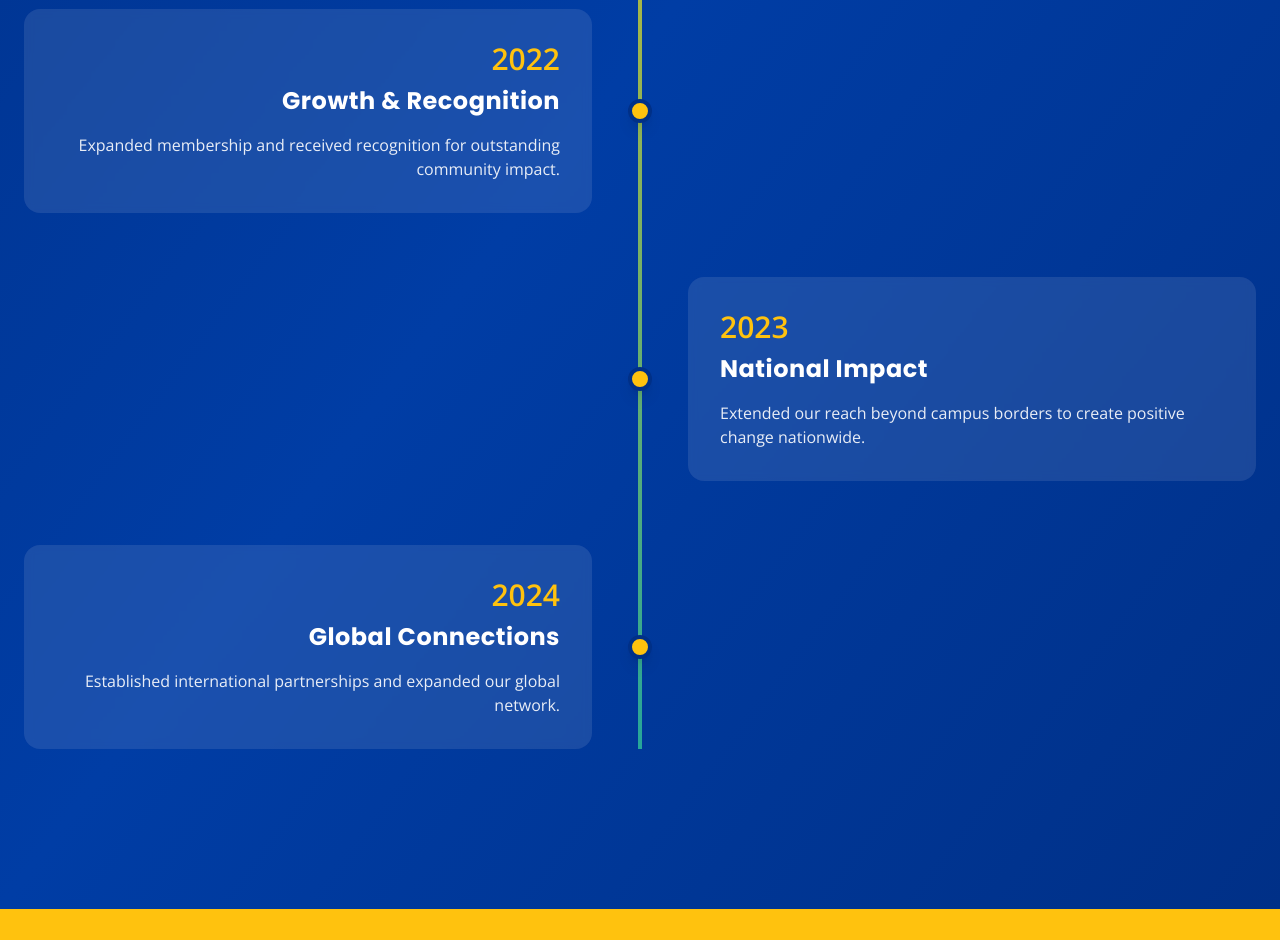
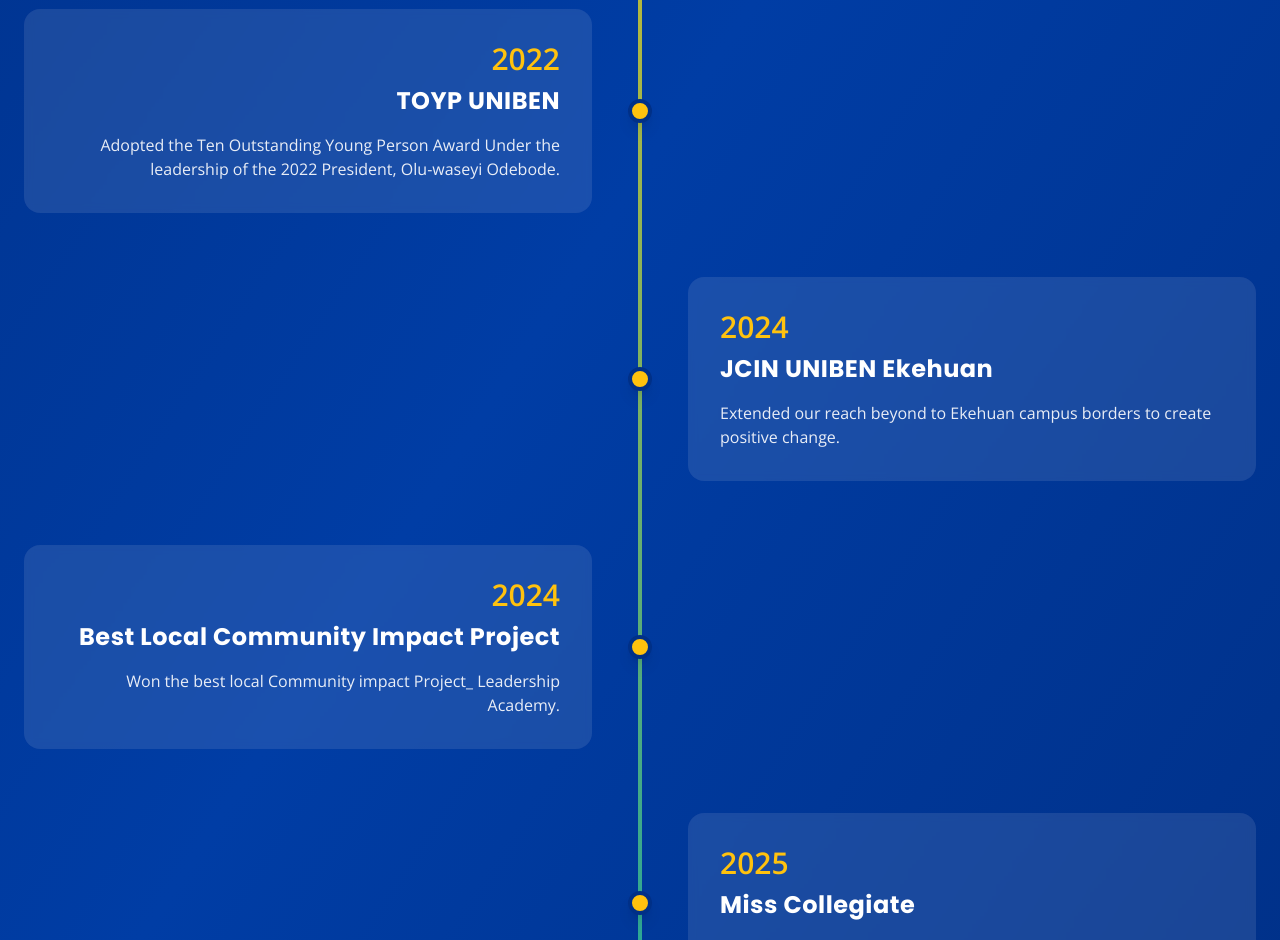
Before and after one commit to samuelikhifa/jcinnuniben, a React (Vite) app: page /about/Jcinunibenverview in a window 1280 px wide. Shown: the part 2380-3320 px from the top of the page. Built offline with nearby package versions, Linux system fonts and the light colour scheme.

Commit message:
update all changes

```diff
--- a/src/components/Navbar.tsx
+++ b/src/components/Navbar.tsx
@@ -50,7 +50,7 @@
       icon: Users,
       items: [
         { label: 'JCIN UNIBEN Overview', href: '/about/Jcinunibenverview' },
-        { label: 'Vision, Mission & Values', href: '/about/Jcivision' },
+        { label: 'Vision,  & Mission', href: '/about/Jcivision' },
       ]
     },
     media: {
@@ -232,17 +232,17 @@
             {/* Mobile Menu Header */}
             <div className="flex items-center justify-between p-4 border-b border-blue-600">
               <div className="flex items-center space-x-3">
-                <div className="w-10 h-10 bg-white rounded-full flex items-center justify-center">
+                <div className="w-10 h-10  flex items-center justify-center">
                   <img
-                    src="/images/logo/jci-logo.png"
+                    src={logo}
                     alt="JCI Nigeria UNIBEN Logo"
-                    className="w-8 h-8 rounded-full object-cover"
+                    className="w-8 h-8 object-cover"
                   />
                 </div>
-                <div className="text-white">
+                {/* <div className="text-white">
                   <div className="font-bold text-lg">JCIN UNIBEN</div>
                   <div className="text-sm text-blue-200">Leadership & Excellence</div>
-                </div>
+                </div> */}
               </div>
               <button
                 onClick={closeMenu}
--- a/src/pages/About/Jcinunibenverview.tsx
+++ b/src/pages/About/Jcinunibenverview.tsx
@@ -45,7 +45,7 @@
 
   const milestones = [
     {
-      year: "2020",
+      year: "1980",
       title: "Foundation",
       description: "JCIN UNIBEN was established with a vision to empower young leaders at the University of Benin."
     },
@@ -56,18 +56,23 @@
     },
     {
       year: "2022",
-      title: "Growth & Recognition",
-      description: "Expanded membership and received recognition for outstanding community impact."
-    },
-    {
-      year: "2023",
-      title: "National Impact",
-      description: "Extended our reach beyond campus borders to create positive change nationwide."
+      title: "TOYP UNIBEN",
+      description: "Adopted the Ten Outstanding Young Person Award Under the leadership of the 2022 President, Olu-waseyi Odebode."
     },
     {
       year: "2024",
-      title: "Global Connections",
-      description: "Established international partnerships and expanded our global network."
+      title: "JCIN UNIBEN Ekehuan",
+      description: "Extended our reach beyond to Ekehuan campus borders to create positive change."
+    },
+    {
+      year: "2024",
+      title: "Best Local Community Impact Project",
+      description: "Won the best local Community impact Project_ Leadership Academy."
+    },
+    {
+      year: "2025",
+      title: "Miss Collegiate",
+      description: "Won the first ever miss collegiate award."
     }
   ];
 
--- a/src/pages/Project.tsx
+++ b/src/pages/Project.tsx
@@ -373,8 +373,12 @@
 
           {/* Call to Action */}
 
-          <section className="text-center bg-gradient-to-br from-jcin-yellow via-jcin-yellow to-jcin-yellow p-6 sm:p-8 lg:p-12 text-jcin-black w-full -mx-4 sm:-mx-6 lg:-mx-8 mt-12 sm:mt-16 lg:mt-20">
+          {/* <section className="text-center bg-gradient-to-br from-jcin-yellow via-jcin-yellow to-jcin-yellow p-6 sm:p-8 lg:p-12 text-jcin-black w-full -mx-4 sm:-mx-6 lg:-mx-8 mt-12 sm:mt-16 lg:mt-20"> */}
+          <section className="text-center bg-gradient-to-br from-jcin-yellow via-jcin-yellow to-jcin-yellow p-6 sm:p-8 lg:p-12 text-jcin-black w-screen relative left-1/2 right-1/2 -translate-x-1/2 m-0">
 
+
+
+            {/* <div className="py-16 sm:py-20 md:py-24 lg:py-32 bg-gradient-to-br from-jcin-yellow via-jcin-yellow to-jcin-yellow text-jcin-black"> */}
             <h2 className="text-3xl sm:text-4xl md:text-5xl lg:text-6xl font-black mb-6 sm:mb-8 leading-tight">
               Ready to Make an <span className="text-white">Impact?</span>
             </h2>
@@ -398,6 +402,7 @@
               </button>
               </Link>
             </div>
+            {/* </div> */}
           </section>
         </div>
       </div>
```
